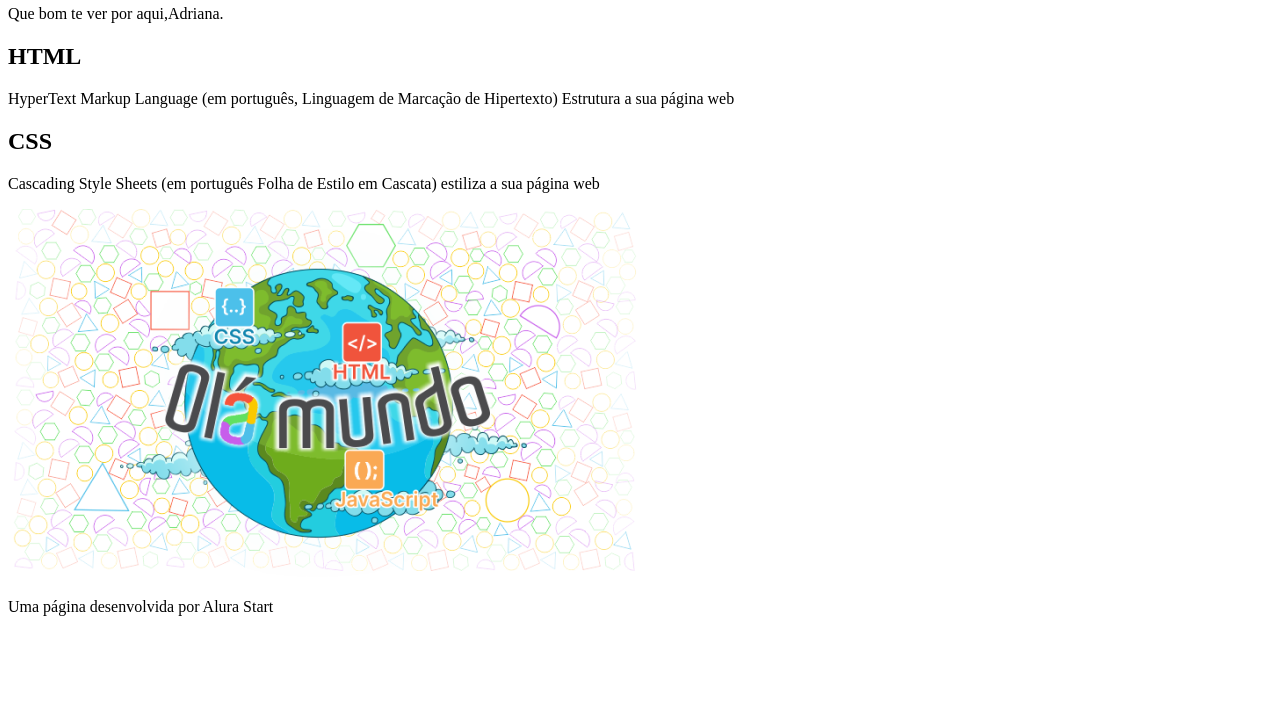
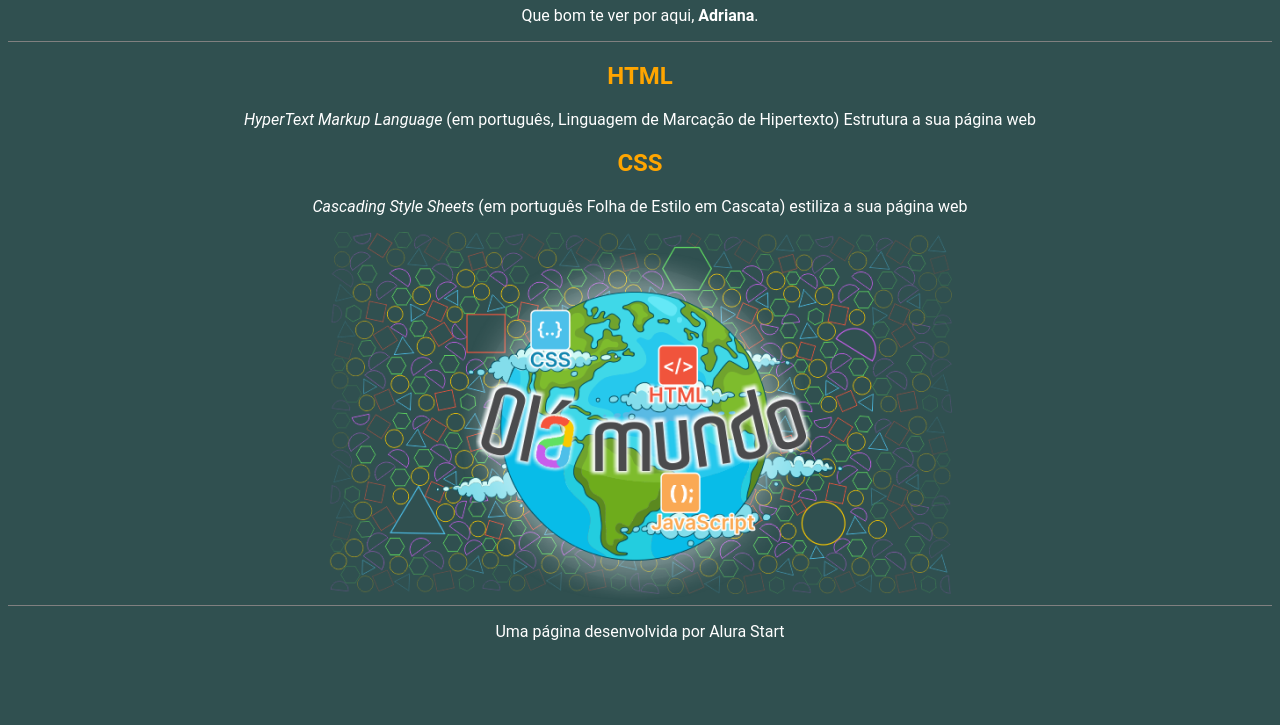
Before and after one commit to Adrianasouza13/Hello-World, a plain HTML site: page index.html in a window 1280 px wide. Shown: the part 75-800 px from the top of the page. Drawn offline with Linux system fonts and the light colour scheme; files whose address does not match are found by name.

Commit message:
Criei a estilização do site

```diff
--- a/index.html
+++ b/index.html
@@ -4,20 +4,21 @@
     <meta charset="UTF-8">
     <meta name="viewport" content="width=device-width, initial-scale=1.0">
     <title>Hello! World!</title>
+    <link rel="stylesheet" href="style.css">
 </head>
 <body>
     <header>
         <h1>Hello World!!!</h1>
-        <p>Que bom te ver por aqui,Adriana.</p>
+        <p>Que bom te ver por aqui, <span id="nome-usuário">Adriana</span>.</p>
 
     </header>
 
     <section>
         <h2>HTML</h2>
-        <P>HyperText Markup Language (em português, Linguagem de Marcação de Hipertexto) Estrutura a sua página web </P>
+        <P><span class="texto-inglês">HyperText Markup Language</span> (em português, Linguagem de Marcação de Hipertexto) Estrutura a sua página web </P>
 
         <h2>CSS</h2>
-        <P>Cascading Style Sheets (em português Folha de Estilo em Cascata) estiliza a sua página web</P>
+        <P><span class="texto-inglês">Cascading Style Sheets</span> (em português Folha de Estilo em Cascata) estiliza a sua página web</P>
         <img src="imagem/Olá Mundo.png"alt="Imagem com figuras geométricas ao fundo e um planeta Terra a frente, com inscrição Olá Mundo em letras coloridas">
     </section>
 
--- /dev/null
+++ b/style.css
@@ -0,0 +1,26 @@
+h2{
+    color:orange;
+}
+
+body{
+    background-color:#305050;
+    color: white;
+    font-family: Roboto;
+    text-align: center;
+}
+
+header{
+    border-bottom:  1px solid grey;
+}
+
+footer{
+    border-top: 1px solid grey;
+}
+
+#nome-usuário{
+    font-weight: bold;
+}
+
+.texto-inglês{
+    font-style: italic;
+}
```
